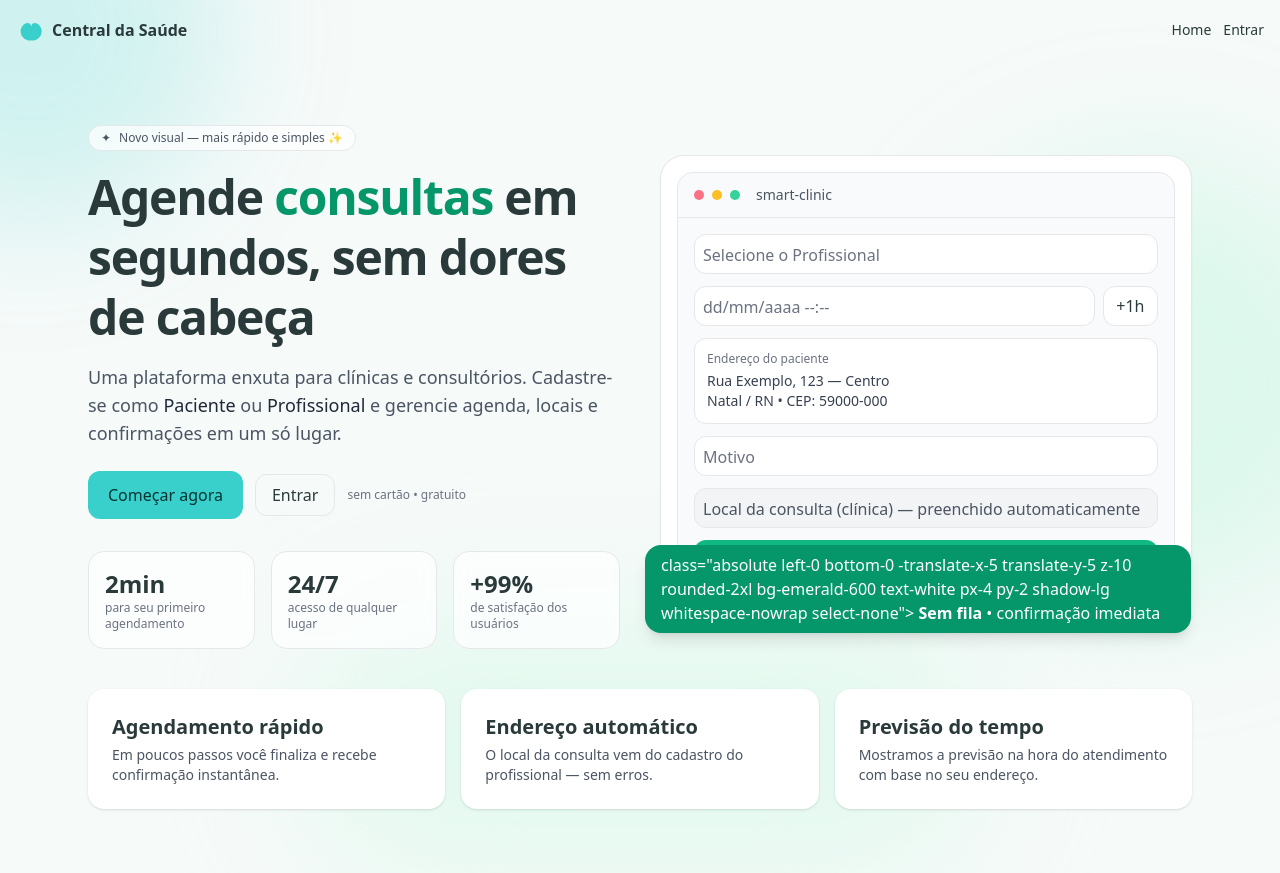
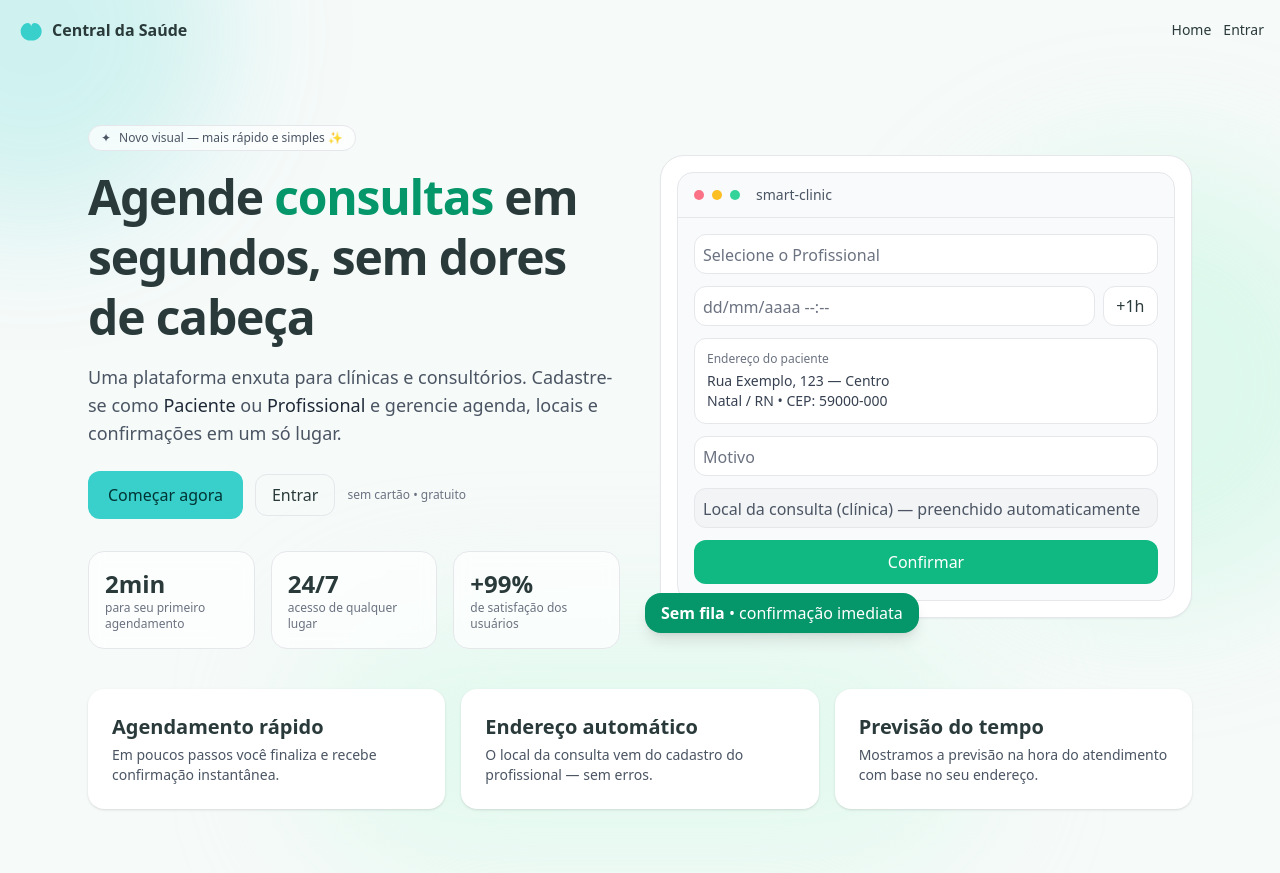
Before and after one commit to alexsantos-djesus/smart-clinic, a Vue app in the folder frontend/: page / in a window 1280 px wide. Built offline with nearby package versions, Linux system fonts and the light colour scheme; no server answers.

Commit message:
Update Home.vue

```diff
--- a/frontend/src/pages/Home.vue
+++ b/frontend/src/pages/Home.vue
@@ -105,9 +105,6 @@
 
           <!-- floating badge -->
           <div class="absolute -bottom-4 -left-4 rounded-2xl bg-emerald-600 text-white px-4 py-2 shadow-lg">
-            class="absolute left-0 bottom-0 -translate-x-5 translate-y-5 z-10
-             rounded-2xl bg-emerald-600 text-white px-4 py-2 shadow-lg
-             whitespace-nowrap select-none">
             <span class="font-semibold">Sem fila</span> • confirmação imediata
           </div>
         </div>
```
